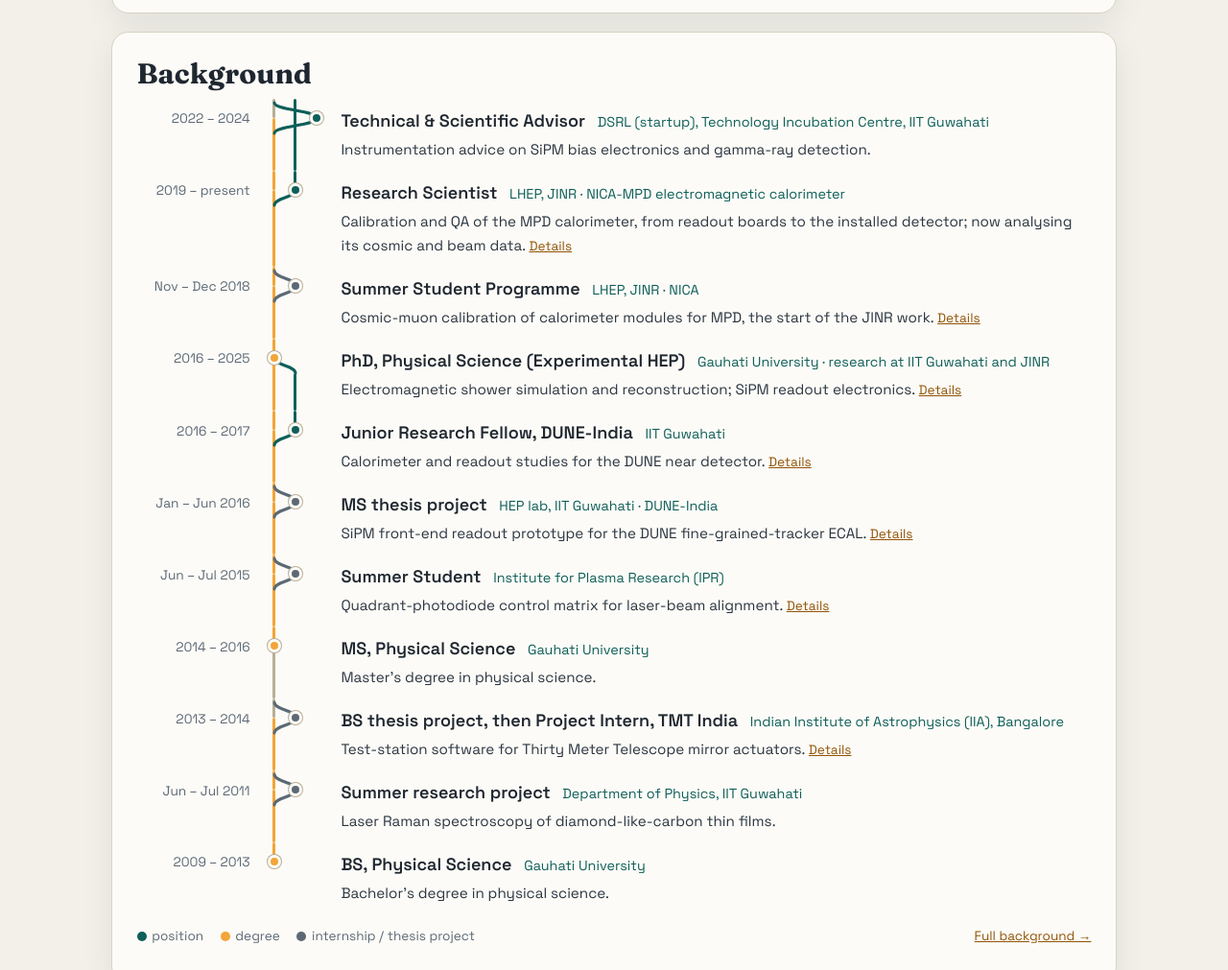
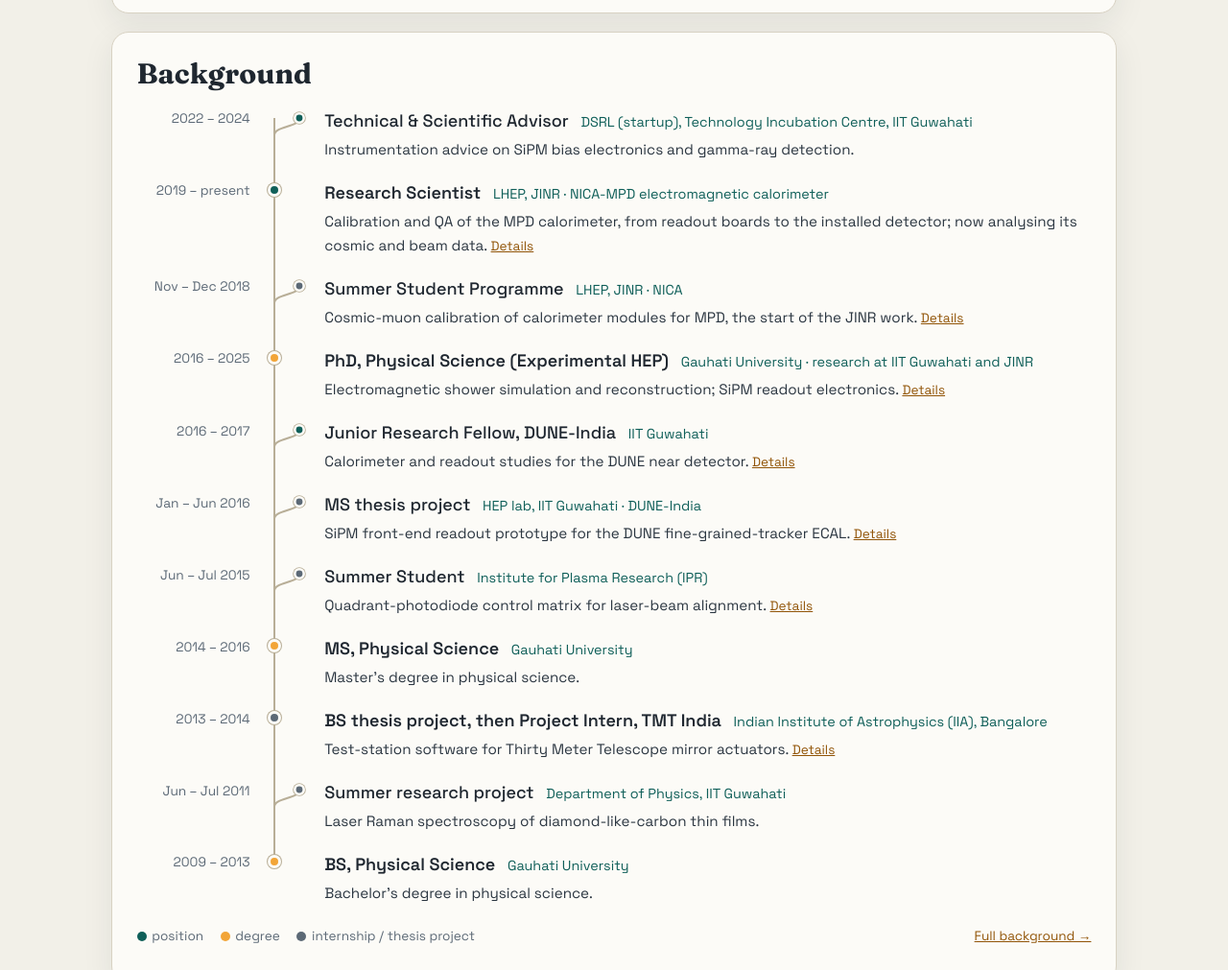
Before and after one commit to maharnab/maharnab.github.io, an Astro site: page / in a window 1280 px wide. Shown: the part 2550-3561 px from the top of the page at 96% size. Built offline with nearby package versions, Linux system fonts and the light colour scheme; Astro itself is replaced by a stand-in of ours.

Commit message:
Timeline: simple main line; parallel activities branch off with a short curve
Co-Authored-By: Claude Opus 5.5 <noreply@anthropic.com>

```diff
--- a/src/components/GitTimeline.astro
+++ b/src/components/GitTimeline.astro
@@ -1,8 +1,6 @@
 ---
-// Git-graph style timeline.
-// The main line (lane 0) runs through the whole career and carries the degrees. Positions and
-// projects are branches: they fork off the main line when they start and merge back when they end.
-// Rows are entries, newest first; concurrent entries get separate lanes.
+// Vertical timeline, newest first. Main stages sit on one line; activities that ran in parallel
+// with a main stage (fully inside its dates) branch off to the side with a short curve and a dot.
 import { kindLabel, timeline, type Entry, type Kind } from '../data/timeline';
 
 const OPEN = '9999-12';
@@ -12,112 +10,42 @@ const rows = [...timeline].sort(
 	(a, b) => b.start.localeCompare(a.start) || endOf(b).localeCompare(endOf(a)),
 );
 
-// Degrees sit on the main line (lane 0); everything else is a branch in lanes 1..n.
-const isMain = (e: Entry) => e.kind === 'education';
+// A side branch is a non-degree activity that started during a degree and finished by the
+// end of it (2 months' tolerance). Everything else is on the main line.
+const months = (ym: string) => Number(ym.slice(0, 4)) * 12 + Number(ym.slice(5, 7));
+const degrees = timeline.filter((e) => e.kind === 'education');
+const isBranch = (e: Entry) =>
+	e.kind !== 'education' &&
+	!!e.end &&
+	degrees.some(
+		(d) => d.start <= e.start && e.start <= endOf(d) && months(e.end!) <= months(endOf(d)) + 2,
+	);
 
-// Branch lanes: greedy, oldest first.
-const laneOf = new Map<Entry, number>();
-const laneEnd: string[] = [];
-[...timeline]
-	.filter((e) => !isMain(e))
-	.sort((a, b) => a.start.localeCompare(b.start))
-	.forEach((e) => {
-		let i = laneEnd.findIndex((end) => end < e.start);
-		if (i === -1) i = laneEnd.length;
-		laneEnd[i] = endOf(e);
-		laneOf.set(e, i + 1);
-	});
-timeline.filter(isMain).forEach((e) => laneOf.set(e, 0));
-const nLanes = laneEnd.length + 1;
-
-// Row span: from the entry's start row up to the newest row it still covers.
-const rowSpan = (e: Entry, startRow: number) => {
-	if (!e.end) return 0;
-	for (let j = 0; j <= startRow; j++) if (rows[j].start <= endOf(e)) return j;
-	return startRow;
-};
-const spans = rows
-	.map((e, startRow) => ({ e, lane: laneOf.get(e)!, startRow, endRow: rowSpan(e, startRow), open: !e.end }))
-	.filter((s) => !isMain(s.e));
-
-// Main-line colouring: a degree covers the line from its dot up to where it ended.
-// If the next degree started within 6 months, the line stays coloured up to the next degree's dot.
-const months = (ym: string) => Number(ym.slice(0, 4)) * 12 + Number(ym.slice(5, 7));
-const degrees = rows
-	.map((e, startRow) => ({ e, startRow, endRow: rowSpan(e, startRow) }))
-	.filter((d) => isMain(d.e))
-	.sort((a, b) => a.e.start.localeCompare(b.e.start));
-degrees.forEach((d, i) => {
-	const next = degrees[i + 1];
-	if (next && months(next.e.start) - months(endOf(d.e)) <= 6) d.endRow = next.startRow;
-});
-// top half of row j = above its dot; bottom half = below its dot
-const mainTop = (j: number) => degrees.some((d) => d.endRow < j && j <= d.startRow);
-const mainBottom = (j: number) => degrees.some((d) => d.endRow <= j && j < d.startRow);
-
-// Geometry (px).
-const LANE_W = 22;
+const LANE_W = 26;
 const DOT_Y = 20; // dot centre from the top of a row
-const C = 16; // vertical extent of a fork / merge curve
-const x = (lane: number) => lane * LANE_W + LANE_W / 2;
-const W = nLanes * LANE_W;
+const C = 18; // height of the branch curve
+const x0 = LANE_W / 2;
+const x1 = LANE_W + LANE_W / 2;
+const W = 2 * LANE_W;
+const branchPath = `M ${x0} ${C} C ${x0} ${C * 0.45}, ${x1} ${C * 0.55}, ${x1} 0`;
 const last = rows.length - 1;
-
-type Piece =
-	| { t: 'seg'; lane: number; kind: Kind | 'main'; part: 'full' | 'up' | 'down' | 'below' }
-	| { t: 'fork' | 'merge'; lane: number; kind: Kind };
-
-const piecesForRow = (j: number): Piece[] => {
-	const out: Piece[] = [
-		{ t: 'seg', lane: 0, kind: mainTop(j) ? 'education' : 'main', part: 'up' },
-	];
-	if (j !== last) out.push({ t: 'seg', lane: 0, kind: mainBottom(j) ? 'education' : 'main', part: 'below' });
-	for (const s of spans) {
-		if (j < s.endRow || j > s.startRow) continue;
-		const k = s.e.kind;
-		if (j === s.startRow) {
-			out.push({ t: 'fork', lane: s.lane, kind: k });
-			if (s.open || s.endRow < s.startRow) out.push({ t: 'seg', lane: s.lane, kind: k, part: 'up' });
-			if (!s.open && s.endRow === s.startRow) out.push({ t: 'merge', lane: s.lane, kind: k });
-		} else if (j === s.endRow && !s.open) {
-			out.push({ t: 'seg', lane: s.lane, kind: k, part: 'down' });
-			out.push({ t: 'merge', lane: s.lane, kind: k });
-		} else {
-			out.push({ t: 'seg', lane: s.lane, kind: k, part: 'full' });
-		}
-	}
-	return out;
-};
-
-// Fork: from main line just below the dot, curving up into the branch lane at the dot.
-const forkPath = (lane: number) =>
-	`M ${x(0)} ${C} C ${x(0)} ${C / 2}, ${x(lane)} ${C / 2}, ${x(lane)} 0`;
-// Merge: from the branch lane at the dot, curving up into the main line.
-const mergePath = (lane: number) =>
-	`M ${x(lane)} ${C} C ${x(lane)} ${C / 2}, ${x(0)} ${C / 2}, ${x(0)} 0`;
 ---
 
-<ol class="gitgraph" style={`--w:${W}px; --lane-w:${LANE_W}px; --dot-y:${DOT_Y}px; --c:${C}px`}>
+<ol class="tl" style={`--w:${W}px; --dot-y:${DOT_Y}px; --c:${C}px`}>
 	{
-		rows.map((e, j) => (
-			<li>
+		rows.map((e, j) => {
+			const branch = isBranch(e);
+			return (
+				<li class={branch ? 'branch' : 'main'}>
 					<div class="when">{e.period}</div>
 					<div class="graph" aria-hidden="true">
-					{piecesForRow(j).map((p) =>
-						p.t === 'seg' ? (
-							<span class={`seg ${p.part} k-${p.kind}`} style={`left:${x(p.lane) - 1.5}px`} />
-						) : (
-							<svg
-								class={`curve ${p.t} s-${p.kind}`}
-								width={W}
-								height={C}
-								viewBox={`0 0 ${W} ${C}`}
-							>
-								<path d={p.t === 'fork' ? forkPath(p.lane) : mergePath(p.lane)} />
+						<span class={`spine ${j === 0 ? 'first' : ''} ${j === last ? 'last' : ''}`} style={`left:${x0 - 1}px`} />
+						{branch && (
+							<svg class="curve" width={W} height={C} viewBox={`0 0 ${W} ${C}`}>
+								<path d={branchPath} />
 							</svg>
-						),
 						)}
-					<span class={`dot k-${e.kind}`} style={`left:${x(laneOf.get(e)!) - 7}px`} />
+						<span class={`dot k-${e.kind}`} style={`left:${(branch ? x1 : x0) - 7}px`} />
 					</div>
 					<div class="what">
 						<span class="title">{e.title}</span>
@@ -133,7 +61,8 @@ const mergePath = (lane: number) =>
 						</p>
 					</div>
 				</li>
-		))
+			);
+		})
 	}
 </ol>
 <p class="legend">
@@ -142,16 +71,15 @@ const mergePath = (lane: number) =>
 </p>
 
 <style>
-	.gitgraph {
+	.tl {
 		list-style: none;
 		margin: 0.4rem 0 0;
 		padding: 0;
 	}
-	.gitgraph li {
+	.tl li {
 		display: grid;
 		grid-template-columns: 118px var(--w) minmax(0, 1fr);
-		column-gap: 0.9rem;
-		min-height: calc(var(--dot-y) + var(--c) + 12px);
+		column-gap: 0.8rem;
 	}
 	.when,
 	.what {
@@ -167,44 +95,29 @@ const mergePath = (lane: number) =>
 	.graph {
 		position: relative;
 	}
-	.seg {
+	.spine {
 		position: absolute;
-		width: 3px;
-		border-radius: 2px;
-	}
-	.seg.full {
 		top: 0;
 		bottom: 0;
+		width: 2px;
+		background: var(--line-strong);
 	}
-	.seg.up {
-		top: 0;
+	.spine.first {
+		top: var(--dot-y);
+	}
+	.spine.last {
+		bottom: auto;
 		height: var(--dot-y);
-	}
-	.seg.down {
-		top: calc(var(--dot-y) + var(--c));
-		bottom: 0;
-	}
-	.seg.below {
-		top: var(--dot-y);
-		bottom: 0;
 	}
 	.curve {
 		position: absolute;
 		left: 0;
+		top: var(--dot-y);
 		overflow: visible;
 		fill: none;
-		stroke-width: 3;
+		stroke: var(--line-strong);
+		stroke-width: 2;
 		stroke-linecap: round;
-	}
-	.curve.fork {
-		top: var(--dot-y);
-	}
-	.curve.merge {
-		top: calc(var(--dot-y) - var(--c));
-	}
-	/* a branch that ends in a later row merges from the bottom of its line */
-	.seg.down + .curve.merge {
-		top: var(--dot-y);
 	}
 	.dot {
 		position: absolute;
@@ -216,8 +129,8 @@ const mergePath = (lane: number) =>
 		box-shadow: 0 0 0 1px var(--line-strong);
 		z-index: 1;
 	}
-	.k-main {
-		background: var(--line-strong);
+	.branch .dot {
+		transform: scale(0.85);
 	}
 	.k-work {
 		background: var(--teal);
@@ -228,19 +141,13 @@ const mergePath = (lane: number) =>
 	.k-project {
 		background: var(--text-muted);
 	}
-	.s-work {
-		stroke: var(--teal);
-	}
-	.s-education {
-		stroke: var(--accent);
-	}
-	.s-project {
-		stroke: var(--text-muted);
-	}
 	.title {
 		font-weight: 600;
 		color: var(--text-strong);
 		margin-right: 0.5rem;
+	}
+	.branch .title {
+		font-weight: 500;
 	}
 	.org {
 		font-size: 0.9rem;
@@ -263,6 +170,9 @@ const mergePath = (lane: number) =>
 		font-size: 0.85rem;
 		color: var(--text-muted);
 	}
+	.legend .k {
+		background: none;
+	}
 	.legend .k::before {
 		content: '';
 		display: inline-block;
@@ -281,14 +191,11 @@ const mergePath = (lane: number) =>
 	.legend .k-project::before {
 		background: var(--text-muted);
 	}
-	.legend .k {
-		background: none;
-	}
 	.legend :global(a) {
 		margin-left: auto;
 	}
 	@media (max-width: 640px) {
-		.gitgraph li {
+		.tl li {
 			grid-template-columns: var(--w) minmax(0, 1fr);
 		}
 		.when {
```
Lines whose indentation alone changed are shown as unchanged.
